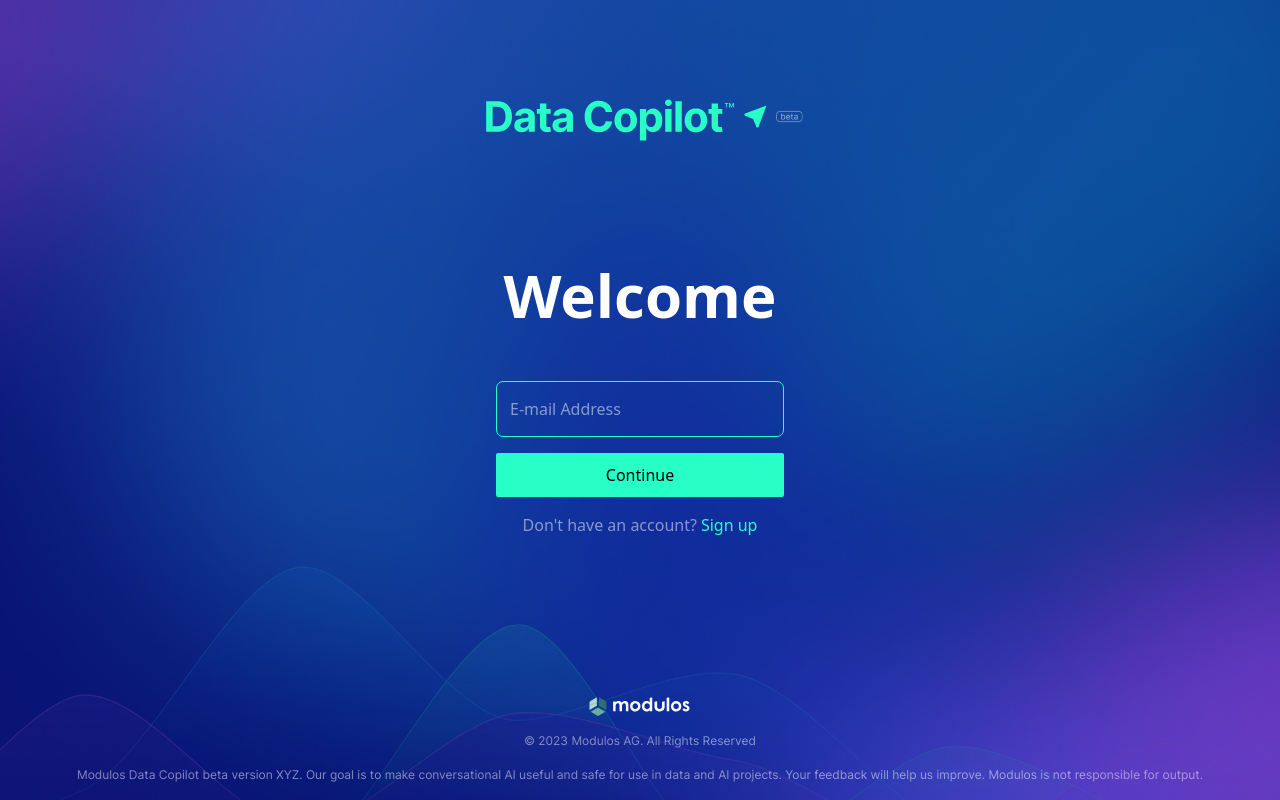
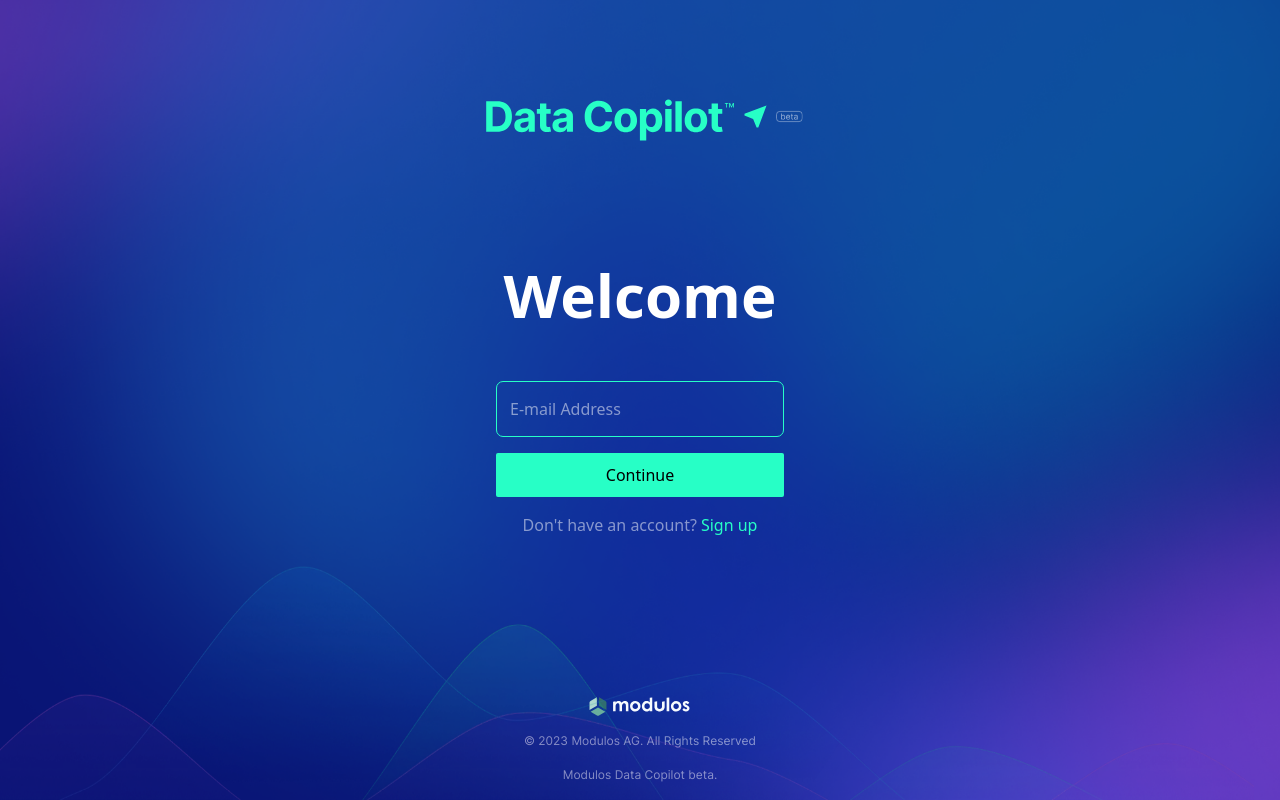
Before and after one commit to Modulos/data_copilot, a Vue app in the folder frontend/: page /login in a window 1280 px wide. Built offline with nearby package versions, Linux system fonts and the light colour scheme.

Commit message:
Fixed warnings and sidebar footer

```diff
--- a/frontend/src/assets/styles/global.scss
+++ b/frontend/src/assets/styles/global.scss
@@ -1,7 +1,7 @@
 input:-webkit-autofill,
-::v-deep input:-webkit-autofill:focus {
+:deep(input:-webkit-autofill:focus) {
   transition: background-color 600000s 0s, color 600000s 0s;
 }
-::v-deep input[data-autocompleted] {
+:deep(input[data-autocompleted]) {
   background-color: transparent !important;
 }
--- a/frontend/src/components/Chat/ChatMessage.vue
+++ b/frontend/src/components/Chat/ChatMessage.vue
@@ -1,5 +1,5 @@
 <script setup lang="ts">
-import { defineExpose, ref } from 'vue';
+import { ref } from 'vue';
 import { useAuthStore } from '@/stores/auth';
 import type { Message } from '@/client/api';
 import useBreakpoints from '@/hooks/useBreakpoints';
@@ -76,7 +76,7 @@
 
 }
 .response__content {
-  ::v-deep svg {
+  :deep(svg) {
     max-width: 100%;
   }
 }
--- a/frontend/src/components/ModulosFooter.vue
+++ b/frontend/src/components/ModulosFooter.vue
@@ -33,12 +33,10 @@
         © 2023 Modulos AG. All Rights Reserved
       </p>
       <p v-if="!isError" class="px-6 text-center opacity-50 hidden md:block">
-        Modulos Data Copilot beta version XYZ. Our goal is to make
-        conversational AI useful and safe for use in data and AI projects. Your
-        feedback will help us improve. Modulos is not responsible for output.
+        Modulos Data Copilot beta.
       </p>
       <p v-if="!isError" class="text-center opacity-50 block md:hidden" :class="isMobile ? 'px-0' : 'px-6'">
-        Modulos Data Copilot beta version XYZ.
+        Modulos Data Copilot beta.
         <span class="underline">Read more</span>
       </p>
     </div>
--- a/frontend/src/components/SideBar/SideBar.vue
+++ b/frontend/src/components/SideBar/SideBar.vue
@@ -66,11 +66,11 @@
         <span v-if="route.name !== 'home'">New chat</span>
         <IconAdd v-if="route.name !== 'home'" class="w-5 h-5 fill-gray-200" @click="newChat" />
       </div>
-      <div v-if="isMobile" class="sidebar__content" :class="[isMobile && isOpen ? 'h-screen' : 'h-0']">
+      <div v-if="isMobile" class="sidebar__content grow flex flex-col justify-between" :class="[isMobile && isOpen ? 'h-screen' : 'h-0']">
         <ChatList class="grow" />
         <NavigationList class="flex-none" />
       </div>
-      <div v-if="!isMobile">
+      <div v-if="!isMobile" class="grow flex flex-col justify-between">
         <ChatList class="grow" />
         <NavigationList class="flex-none" />
       </div>
--- a/frontend/src/components/ui/InputField.vue
+++ b/frontend/src/components/ui/InputField.vue
@@ -1,5 +1,5 @@
 <script setup lang="ts">
-import { ref, defineExpose } from 'vue';
+import { ref } from 'vue';
 
 defineProps(['modelValue', 'placeholder', 'inputType']);
 defineEmits(['update:modelValue']);
```
